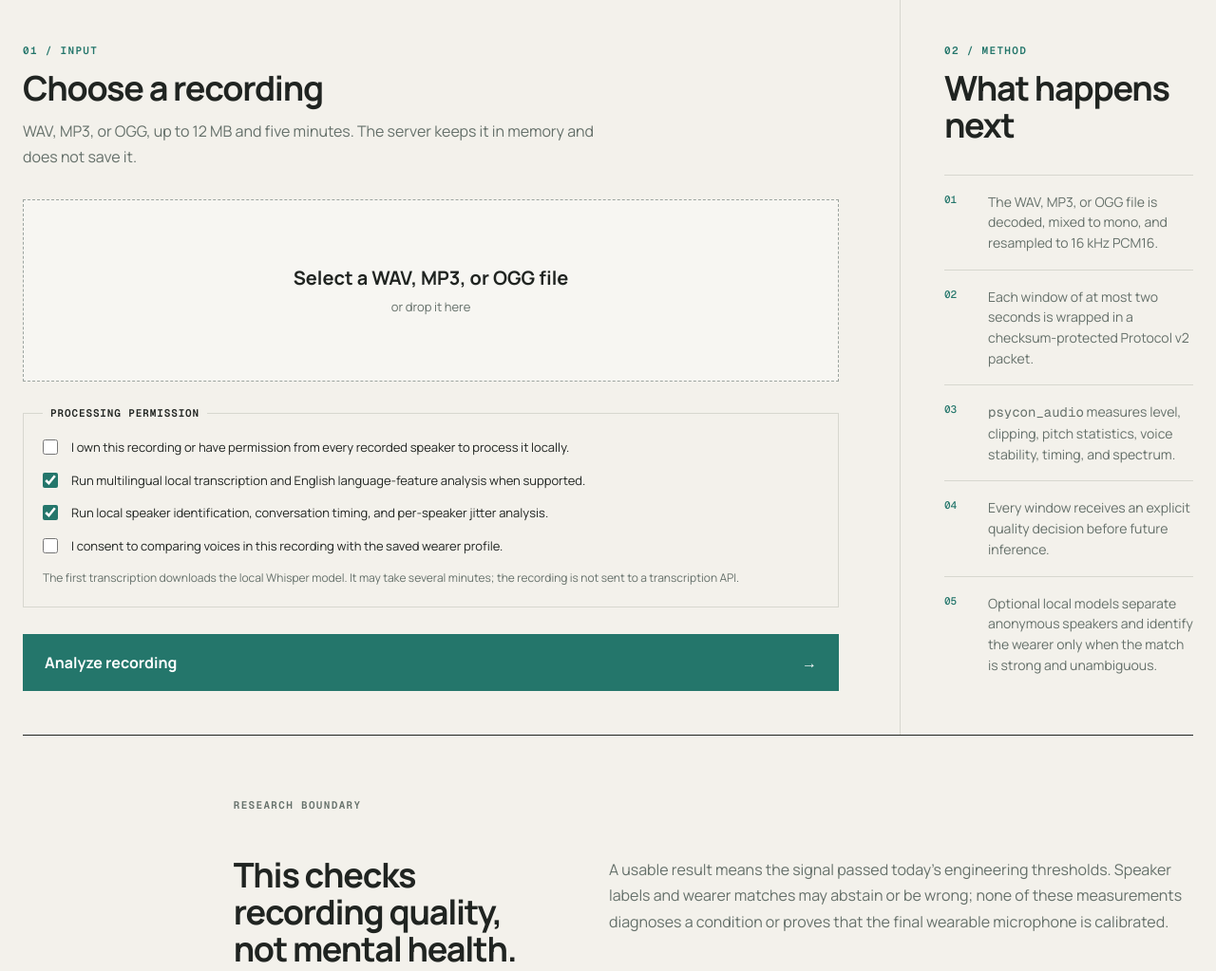
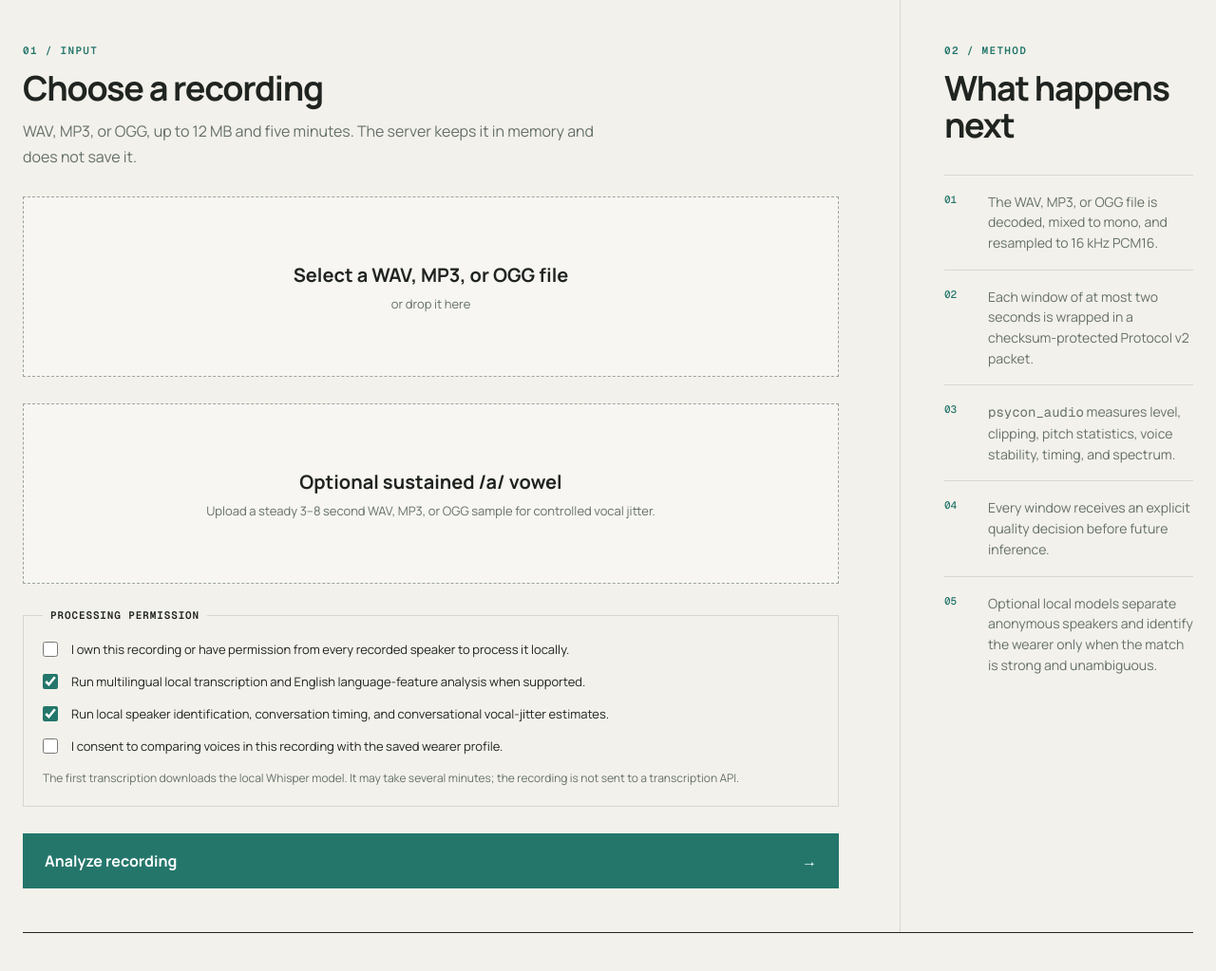
Before and after one commit to ArjunCodess/PSYCON, a Flask app: page / in a window 1280 px wide. Shown: the part 696-1719 px from the top of the page at 95% size. Run offline with Flask 3, Linux system fonts and the light colour scheme.

Commit message:
add vowel demo

```diff
--- a/demo/audio_web_app.py
+++ b/demo/audio_web_app.py
@@ -30,6 +30,11 @@ from ml.src.transcription import (
     Transcriber,
     not_requested_transcription,
     transcribe_usable_regions,
+)
+from ml.src.voice_quality import (
+    analyze_sustained_vowel,
+    not_supplied_sustained_vowel,
+    unavailable_vocal_jitter,
 )
 
 
@@ -106,6 +111,27 @@ def create_app(
                         transcription = not_requested_transcription()
                     result["transcription"] = transcription.to_dict()
                     result["language_features"] = extract_language_features(transcription)
+                    vowel_upload = request.files.get("sustained_vowel")
+                    if vowel_upload is not None and vowel_upload.filename:
+                        vowel_source = vowel_upload.read()
+                        try:
+                            vowel_decoded = decode_audio(vowel_source)
+                        except AudioRecordingError:
+                            sustained_vowel = unavailable_vocal_jitter(
+                                "sustained_vowel_unreadable",
+                                context="controlled_sustained_vowel",
+                            )
+                        else:
+                            sustained_vowel = analyze_sustained_vowel(
+                                vowel_decoded.samples, vowel_decoded.sample_rate_hz
+                            )
+                        sustained_vowel["filename"] = Path(vowel_upload.filename).name
+                        sustained_vowel["source_sha256"] = hashlib.sha256(vowel_source).hexdigest()
+                    else:
+                        sustained_vowel = not_supplied_sustained_vowel()
+                    result["voice_quality"] = {
+                        "sustained_vowel_jitter": sustained_vowel,
+                    }
                     if request.form.get("speakers") == "yes":
                         if request.form.get("biometric_consent") != "yes":
                             result["speaker_analysis"] = unavailable_speaker_analysis(
--- a/demo/static/audio_demo.css
+++ b/demo/static/audio_demo.css
@@ -304,7 +304,7 @@ h3 {
 .status-tag--no_speech, .status-tag--skipped_quality, .status-tag--transcription_unavailable,
 .status-tag--failed_transcription { color: var(--warning); }
 
-.transcript-section, .language-section, .speaker-section {
+.transcript-section, .language-section, .speaker-section, .voice-quality-section {
   margin-top: 52px;
   padding-top: 38px;
   border-top: 1px solid var(--ink);
--- a/demo/templates/audio_upload.html
+++ b/demo/templates/audio_upload.html
@@ -72,6 +72,12 @@
 
           <audio id="local-preview" class="audio-preview" controls hidden></audio>
 
+          <label class="drop-zone" for="vowel-input">
+            <span class="drop-title">Optional sustained /a/ vowel</span>
+            <span class="drop-detail">Upload a steady 3–8 second WAV, MP3, or OGG sample for controlled vocal jitter.</span>
+            <input id="vowel-input" name="sustained_vowel" type="file" accept=".wav,.mp3,.ogg,.oga,audio/wav,audio/mpeg,audio/ogg">
+          </label>
+
           {% if error %}
           <div class="error-message" role="alert">
             <strong>Could not analyze this file.</strong>
@@ -91,7 +97,7 @@
             </label>
             <label class="check-row">
               <input name="speakers" type="checkbox" value="yes" checked>
-              <span>Run local speaker identification, conversation timing, and per-speaker jitter analysis.</span>
+              <span>Run local speaker identification, conversation timing, and conversational vocal-jitter estimates.</span>
             </label>
             <label class="check-row">
               <input name="biometric_consent" type="checkbox" value="yes">
@@ -299,6 +305,35 @@
           {% endif %}
         </section>
 
+        <section class="voice-quality-section" aria-labelledby="voice-quality-title">
+          {% set vowel = result.voice_quality.sustained_vowel_jitter %}
+          <div class="subsection-heading">
+            <div>
+              <p class="section-index">07 / VOICE QUALITY</p>
+              <h3 id="voice-quality-title">Controlled sustained-vowel jitter</h3>
+            </div>
+            <span class="status-tag status-tag--{{ vowel.status }}">{{ vowel.status | replace('_', ' ') }}</span>
+          </div>
+          {% if vowel.status == 'complete' %}
+          <dl class="transcript-facts">
+            <div><dt>Local jitter</dt><dd>{{ "%.3f" | format(vowel.local_relative * 100) }}%</dd></div>
+            <div><dt>Absolute jitter</dt><dd>{{ "%.2f" | format(vowel.local_absolute_s * 1000000) }} µs</dd></div>
+            <div><dt>RAP</dt><dd>{{ "%.3f" | format(vowel.rap * 100) }}%</dd></div>
+            <div><dt>PPQ5</dt><dd>{{ "%.3f" | format(vowel.ppq5 * 100) }}%</dd></div>
+            <div><dt>DDP</dt><dd>{{ "%.3f" | format(vowel.ddp * 100) }}%</dd></div>
+            <div><dt>Valid periods</dt><dd>{{ vowel.valid_period_count }}</dd></div>
+            <div><dt>Selected region</dt><dd>{{ "%.2f" | format(vowel.selected_start_s) }}–{{ "%.2f" | format(vowel.selected_end_s) }} s</dd></div>
+            <div><dt>Voiced coverage</dt><dd>{{ "%.1f" | format(vowel.selected_voiced_fraction * 100) }}%</dd></div>
+          </dl>
+          <p class="language-warning">This is a controlled research measurement from a steady vowel. It is not a diagnosis and is not compared with a universal “normal” threshold.</p>
+          {% else %}
+          <div class="result-notice">
+            <strong>Controlled vowel jitter was not produced.</strong>
+            <span>{{ vowel.reasons | join(', ') | replace('_', ' ') }}</span>
+          </div>
+          {% endif %}
+        </section>
+
         <details class="provenance">
           <summary>Recording provenance</summary>
           <dl>
```
